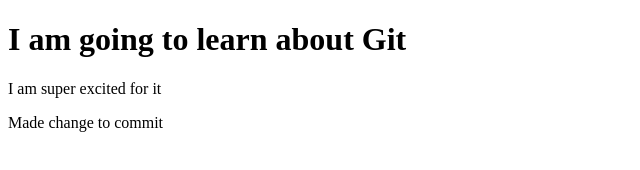
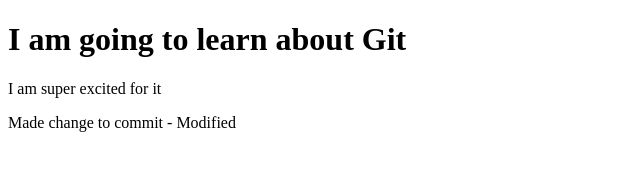
Before and after one commit to jaimin-zeus/git-training, a plain HTML site: page index.html in a window 1280 px wide. Shown: the full height of the page, 0-640 px from the left. Drawn offline with Linux system fonts and the light colour scheme.

Commit message:
modified by tayyab

```diff
--- a/index.html
+++ b/index.html
@@ -9,6 +9,6 @@
 <body>
     <h1>I am going to learn about Git</h1>
     <p>I am super excited for it</p>
-    <p>Made change to commit</p>
+    <p>Made change to commit - Modified</p>
 </body>
 </html>
```
